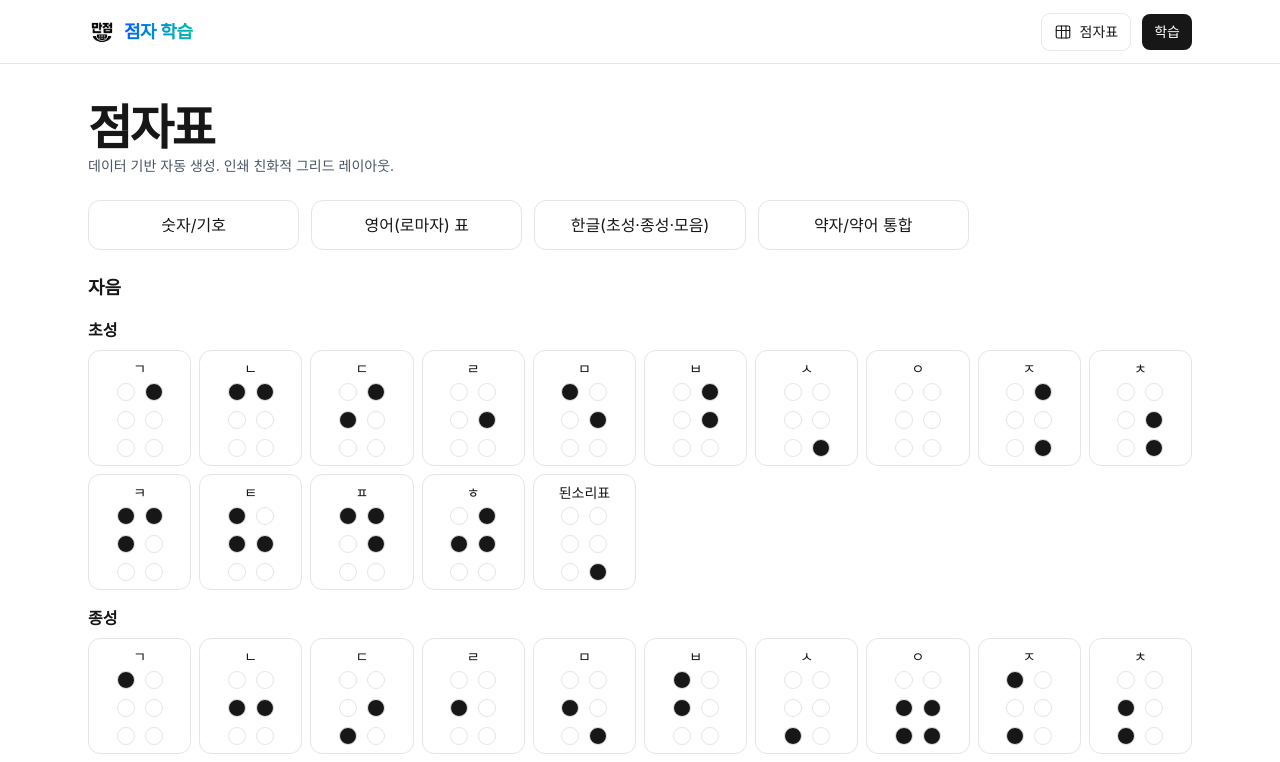
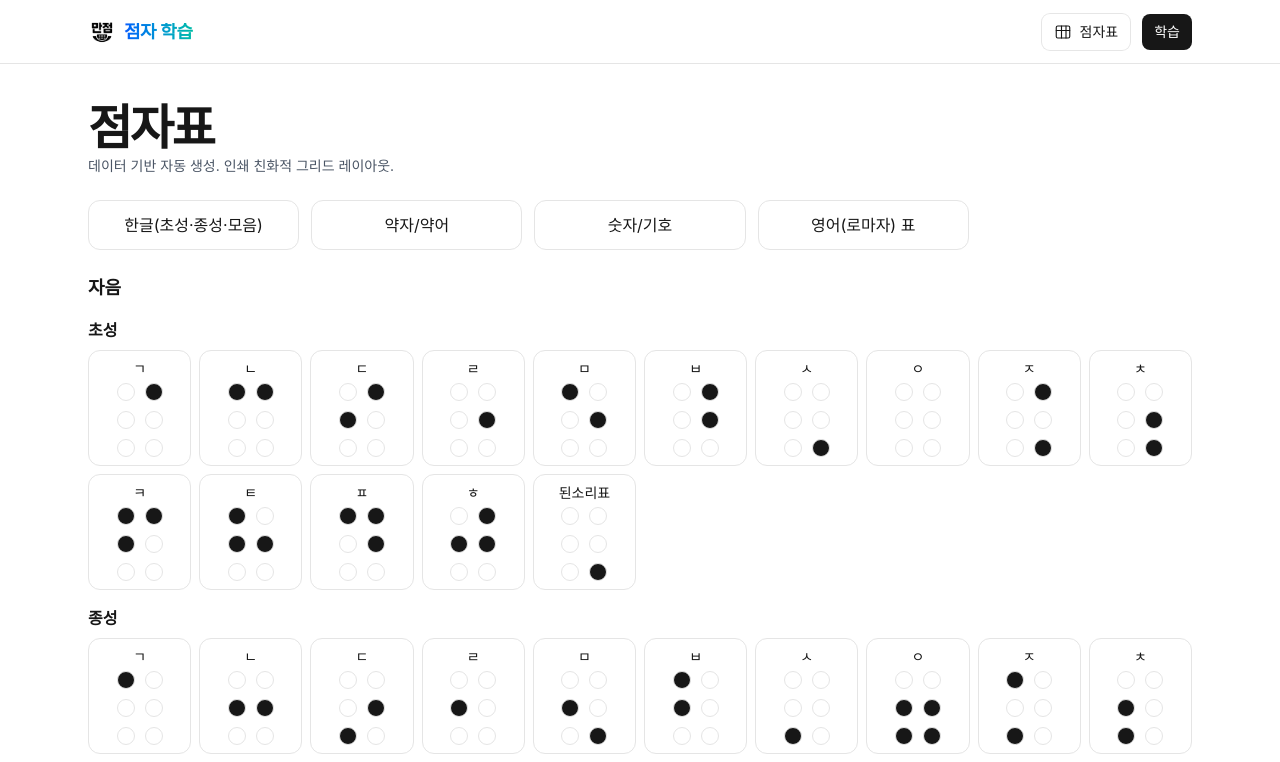
Before and after one commit to ByuN0-0/braille, a Next.js app: page /table in a window 1280 px wide. Shown: the top 762 px of the page. Built offline with nearby package versions, Linux system fonts and the light colour scheme; no server answers; a web font is replaced by a local one.

Commit message:
feat: 내비게이션 메뉴에서 한글 및 약자/약어 링크를 통합하여 중복 제거 및 레이아웃 개선

```diff
--- a/src/app/table/page.tsx
+++ b/src/app/table/page.tsx
@@ -68,10 +68,10 @@ export default function BrailleTablePage() {
         <p className="text-sm text-gray-600">데이터 기반 자동 생성. 인쇄 친화적 그리드 레이아웃.</p>
       </header>
       <nav className="grid grid-cols-2 sm:grid-cols-3 lg:grid-cols-5 gap-3">
+        <Link href="/table/hangul" className="rounded-xl border p-3 text-center hover:shadow-sm">한글(초성·종성·모음)</Link>
+        <Link href="/table/abbrev-all" className="rounded-xl border p-3 text-center hover:shadow-sm">약자/약어</Link>
         <Link href="/table/num-math" className="rounded-xl border p-3 text-center hover:shadow-sm">숫자/기호</Link>
         <Link href="/table/alphabet" className="rounded-xl border p-3 text-center hover:shadow-sm">영어(로마자) 표</Link>
-        <Link href="/table/hangul" className="rounded-xl border p-3 text-center hover:shadow-sm">한글(초성·종성·모음)</Link>
-        <Link href="/table/abbrev-all" className="rounded-xl border p-3 text-center hover:shadow-sm">약자/약어 통합</Link>
       </nav>
       <section className="space-y-4">
         <h2 className="text-lg font-semibold">자음</h2>
```
